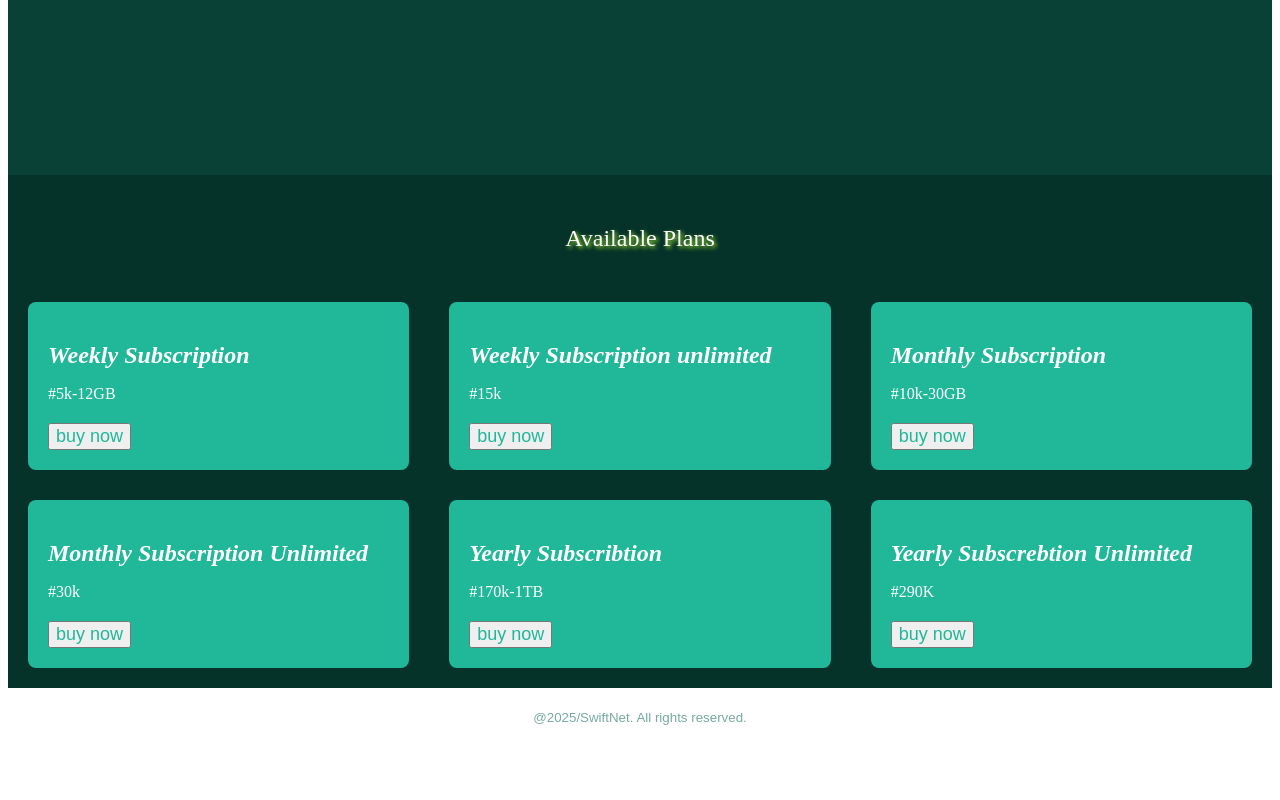
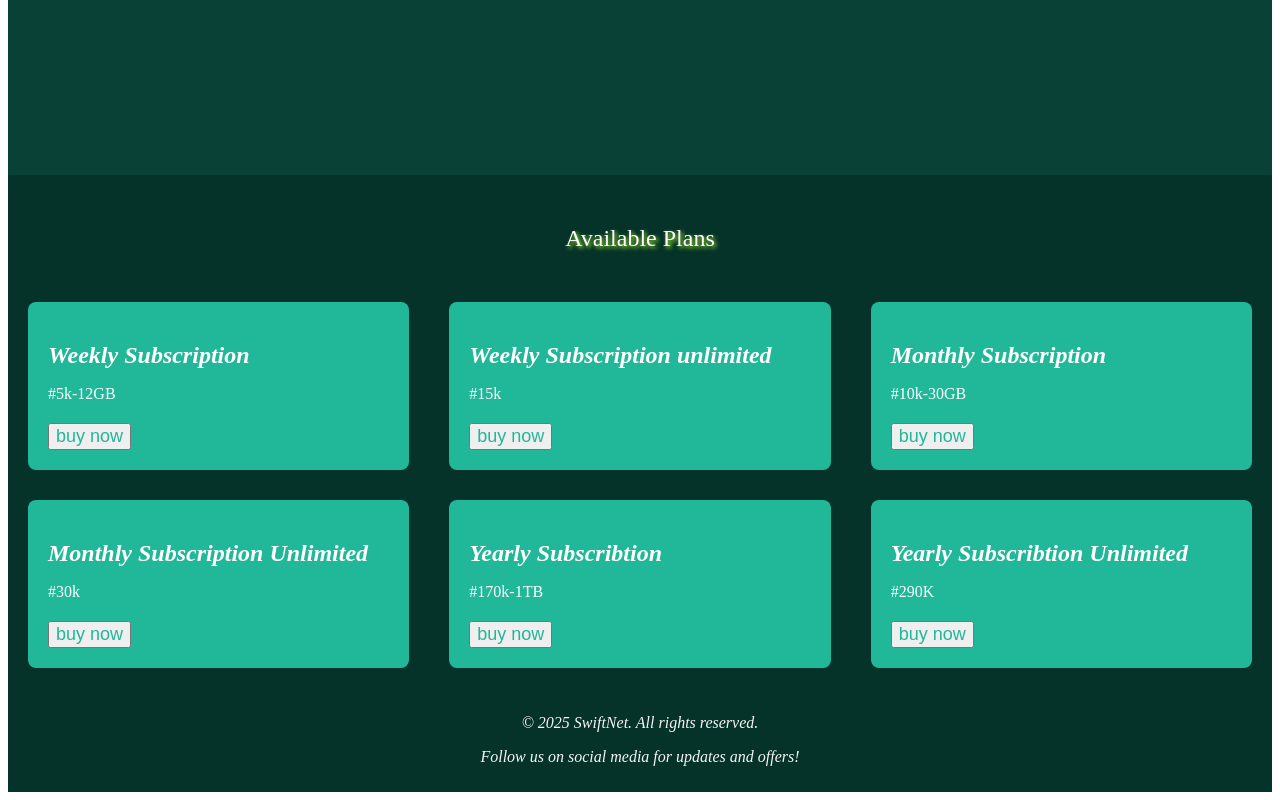
Before and after one commit to Abishuafrank/task4, a plain HTML site: page index.html in a window 1280 px wide. Shown: the part 511-1311 px from the top of the page. Before the commit the page ends 1245 px from the top, so only its background shows below. Drawn offline with Linux system fonts and the light colour scheme.

Commit message:
first commit

```diff
--- a/index.html
+++ b/index.html
@@ -69,19 +69,18 @@
                 </button>
             </div>
             <div class="card">
-                <h2>Yearly Subscrebtion Unlimited</h2>
+                <h2>Yearly Subscribtion Unlimited</h2>
                 <p>#290K</p>
                 <button class="cta-btn" type="button">
                     buy now
                 </button>
             </div>
         </div>
-        <div class="flex-container1">
-            <div>
-                <button class="cta-btn1" type="button">
-                 @2025/SwiftNet. All rights reserved.
-                </button>
+        <footer>
+            <div class="footer-content">
+                <p>&copy; 2025 SwiftNet. All rights reserved.</p>
+                <p>Follow us on social media for updates and offers!</p>
             </div>
-        </div>
+        </footer>
     </body>
 </html>
--- a/styles.css
+++ b/styles.css
@@ -171,6 +171,21 @@ header {
     border: none;
 }
 
+
+footer {
+    background-color: #053229;
+    color: whitesmoke;
+    text-align: center;
+    padding: 10px;
+    font-style: italic;
+    text-wrap-style: wrap;
+    position: relative;
+}
+
+footer:hover {
+    background-color: #03211b;
+    color: greenyellow;
+}
 .cta-btn1:hover {
     color: #094136;
 }
@@ -214,12 +229,6 @@ header {
 
 }
 
-.flex-container1 {
-    display: flex;
-    justify-content: center;
-    align-items: center;
-    margin-top: 20px;
-}
 
 @media (max-width: 420px){
    header {
```
